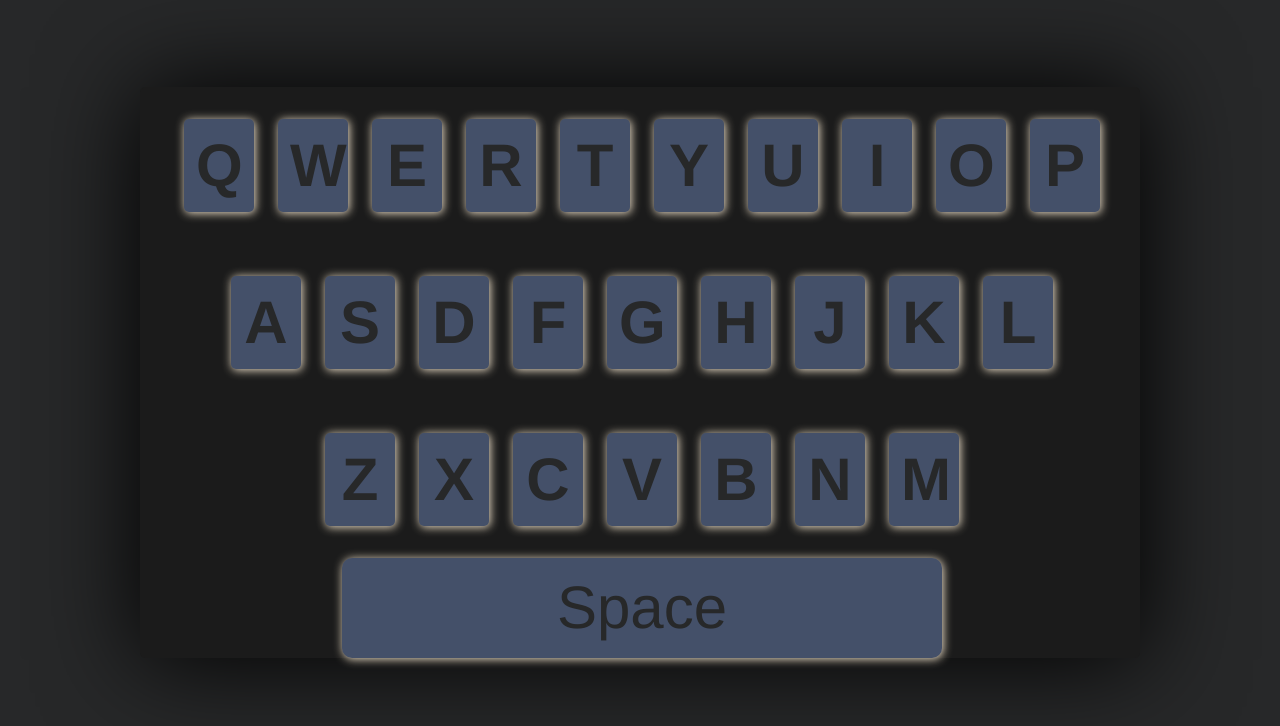
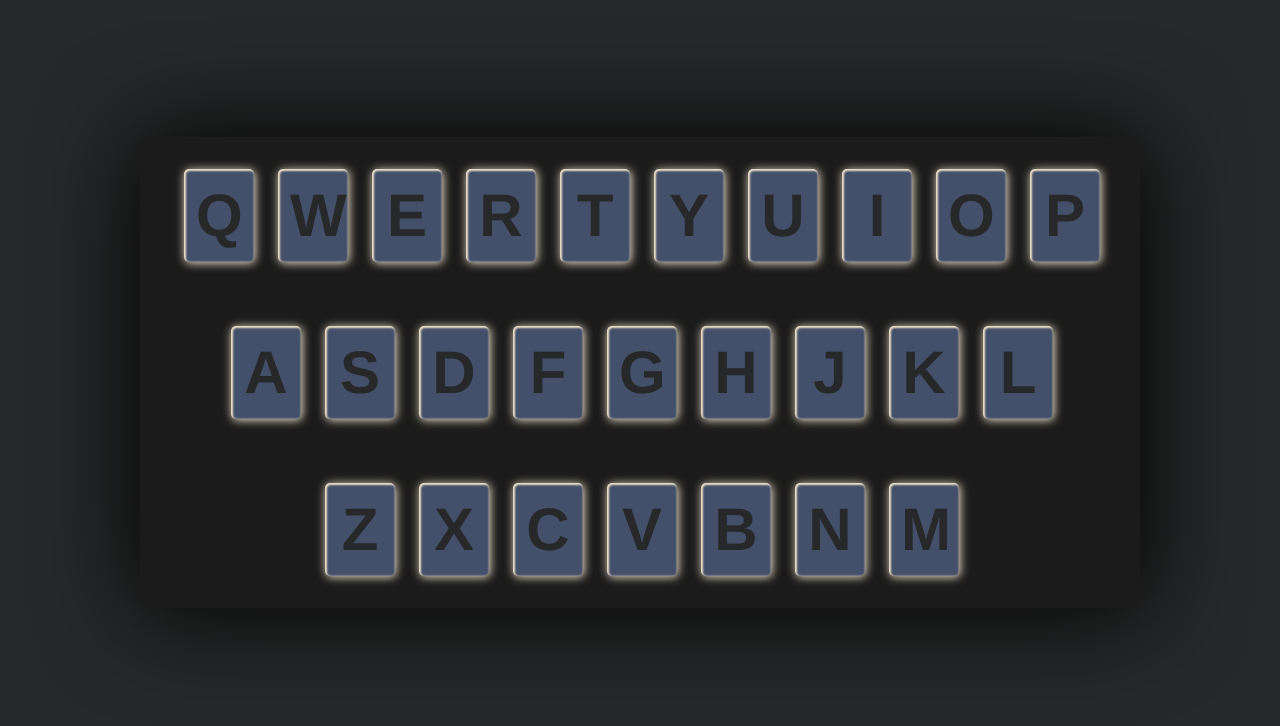
Before and after one commit to Abolfazl-Taj/keys, a plain HTML site: page index.html in a window 1280 px wide. Shown: the part 128-854 px from the top of the page. Drawn offline with Linux system fonts and the light colour scheme.

Commit message:
Add files via upload

```diff
--- a/index.html
+++ b/index.html
@@ -11,37 +11,37 @@
 
     <div class="keybord">
     <div class="bord">
-    <button class="key Q ">Q</button>
-    <button class="key W">W</button>
-    <button class="key E">E</button>
-    <button class="key R">R</button>
-    <button class="key T">T</button>
-    <button class="key Y">Y</button>
-    <button class="key U">U</button>
-    <button class="key I">I</button>
-    <button class="key O">O</button>
-    <button class="key P">P</button></div>
-    <div class="bord">
-    <button class="key A">A</button>
-    <button class="key S">S</button>
-    <button class="key D">D</button>
-    <button class="key F">F</button>
-    <button class="key G">G</button>
-    <button class="key H">H</button>
-    <button class="key J">J</button>
-    <button class="key K">K</button>
-    <button class="key L">L</button>
+    <button class="key Q" id="q">Q</button>
+    <button class="key W" id="w">W</button>
+    <button class="key E" id="e">E</button>
+    <button class="key R" id="r">R</button>
+    <button class="key T" id="t">T</button>
+    <button class="key Y" id="y">Y</button>
+    <button class="key U" id="u">U</button>
+    <button class="key I" id="i">I</button>
+    <button class="key O" id="o">O</button>
+    <button class="key P" id="p">P</button>
 </div>
     <div class="bord">
-      <button class="key Z">Z</button>
-      <button class="key X">X</button>
-      <button class="key C">C</button>
-      <button class="key V">V</button>
-      <button class="key B">B</button>
-      <button class="key N">N</button>
-      <button class="key M">M</button>
+    <button class="key A" id="a">A</button>
+    <button class="key S" id="s">S</button>
+    <button class="key D" id="d">D</button>
+    <button class="key F" id="f">F</button>
+    <button class="key G" id="g">G</button>
+    <button class="key H" id="h">H</button>
+    <button class="key J" id="j">J</button>
+    <button class="key K" id="k">K</button>
+    <button class="key L" id="l">L</button>
+</div>
+    <div class="bord">
+      <button class="key Z" id="z">Z</button>
+      <button class="key X" id="x">X</button>
+      <button class="key C" id="c">C</button>
+      <button class="key V" id="v">V</button>
+      <button class="key B" id="b">B</button>
+      <button class="key N" id="n">N</button>
+      <button class="key M" id="m">M</button>
     </div>
-    <button class="space">Space</button>
 </div>
 
 
--- a/script.js
+++ b/script.js
@@ -1,14 +1,12 @@
+let space = document.getElementById("Space")
 window.addEventListener("keydown", logKeydown);
 window.addEventListener("keyup", logKeyup);
-
 function logKeydown(e) {
-  let key = document.querySelector(`#${e.key}`);
-    key.classList.toggle("add");
+  let cilid = document.querySelector(`#${e.key}`);
+  cilid.classList.toggle("add");
 
 }
-
-
 function logKeyup(e) {
-  let element = document.querySelector(`#${e.key}`);
-    key.classList.toggle("add");
+  let cilid = document.querySelector(`#${e.key}`);
+  cilid.classList.toggle("add");
 }
--- a/style.css
+++ b/style.css
@@ -34,23 +34,14 @@ body {
  font-size: 60px ;
  width: 70px;
  font-weight: bold;
- box-shadow: 1px 1px 10px 0.25px #EEE0C9;
+ box-shadow: 1px 1px 10px 0.25px #EEE0C9
+ , inset 1px 1px 2px 1px #EEE0C9;
  font-family: 'Franklin Gothic Medium', 'Arial Narrow', Arial, sans-serif;
  cursor: pointer;
  border: none;
  transition: all 0.5ms ease-out;
 }
-.space{
- width: 600px;
- height: 100px;
- background-color: #445069;
- font-size: 60px ;
- box-shadow: 1px 1px 10px 0.25px #EEE0C9;
- font-family: 'Franklin Gothic Medium', 'Arial Narrow', Arial, sans-serif;
- border: none;
- border-radius: 10px;
- color: #272829;
-}
+
 .add{
   color: #61677A;
   transform: scale(1.3);
```
